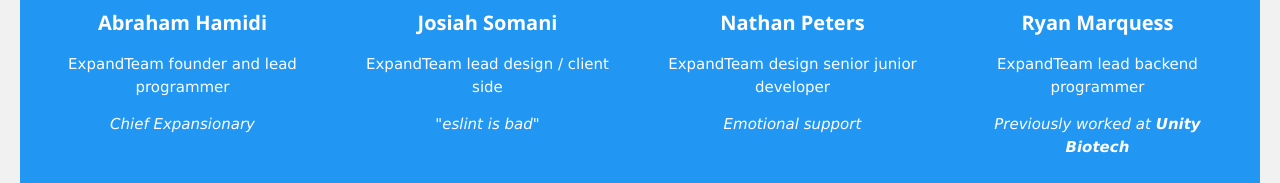
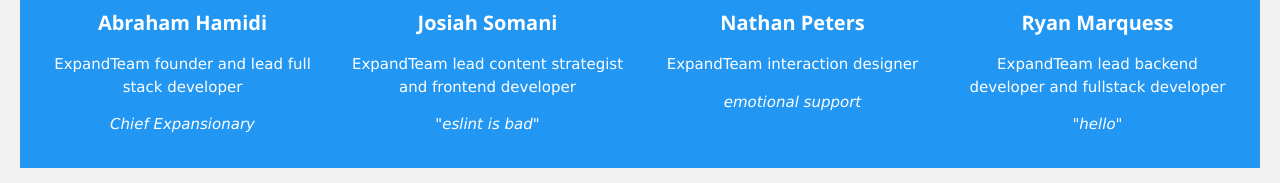
Before and after one commit to ExpandTeam/expand-app, a Vue app in the folder client/: page /#/about in a window 1280 px wide. Shown: the part 247-430 px from the top of the page. Built offline with nearby package versions, Linux system fonts and the light colour scheme; what vue-async-computed, vue-resource would draw is missing.

Commit message:
Make About page a little more serious

```diff
--- a/client/src/components/About/About.vue
+++ b/client/src/components/About/About.vue
@@ -7,7 +7,7 @@
        <img src="https://i.imgur.com/njETEMh.jpg" alt="Person" style="width: 20vh; height: 20vh; border-radius: 75px;">
        <div class="w3-container">
           <h4><b>Abraham Hamidi</b></h4>
-          <p>ExpandTeam founder and lead programmer</p>
+          <p>ExpandTeam founder and lead full stack developer</p>
           <em>Chief Expansionary</em> <br> <br>
        </div>
     </div>
@@ -15,7 +15,7 @@
        <img src="https://pbs.twimg.com/profile_images/998330277570068480/y5VH9ac1_400x400.jpg" alt="Person" style="width: 20vh; height: 20vh; border-radius: 75px;">
        <div class="w3-container">
           <h4><b>Josiah Somani</b></h4>
-          <p>ExpandTeam lead design / client side</p>
+          <p>ExpandTeam lead content strategist and frontend developer</p>
           <em>"eslint is bad"</em> <br> <br>
        </div>
     </div>
@@ -23,16 +23,16 @@
        <img src="https://cdn.discordapp.com/attachments/227522189438615554/474804098332491786/IMG_20180802_220055.jpg" alt="Person" style="width: 20vh; height: 20vh; border-radius: 75px;">
        <div class="w3-container">
           <h4><b>Nathan Peters</b></h4>
-          <p>ExpandTeam design senior junior developer</p>
-          <em>Emotional support</em> <br> <br>
+          <p>ExpandTeam interaction designer</p>
+          <em>emotional support</em> <br> <br>
        </div>
     </div>
     <div class="w3-quarter w3-center">
        <img src="https://i.imgur.com/MjXIAaT.jpg" alt="Person" style="width: 20vh; height: 20vh; border-radius: 75px;">
        <div class="w3-container">
           <h4><b>Ryan Marquess</b></h4>
-          <p>ExpandTeam lead backend programmer</p>
-          <em>Previously worked at <b>Unity Biotech</b></em> <br> <br>
+          <p>ExpandTeam lead backend developer and fullstack developer</p>
+          <em>"hello"</em> <br> <br>
        </div>
     </div>
  </div>
```
